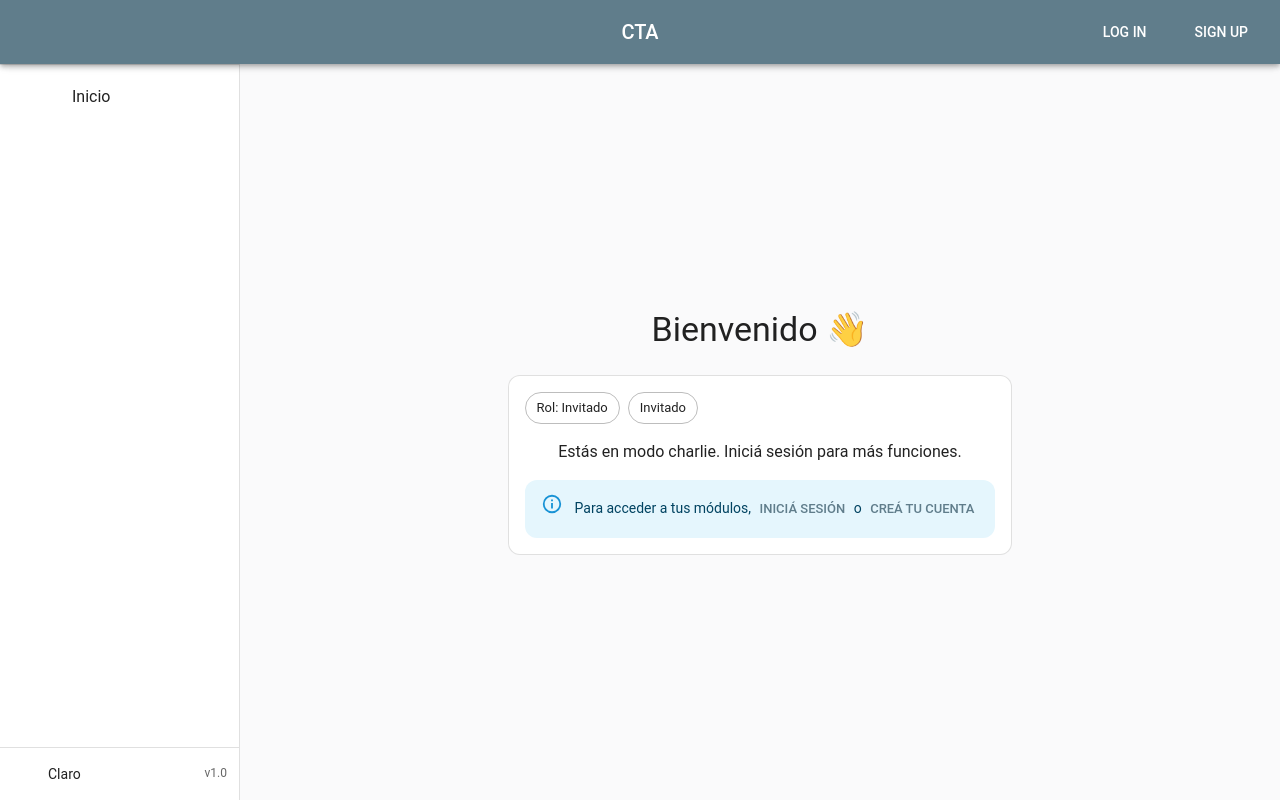
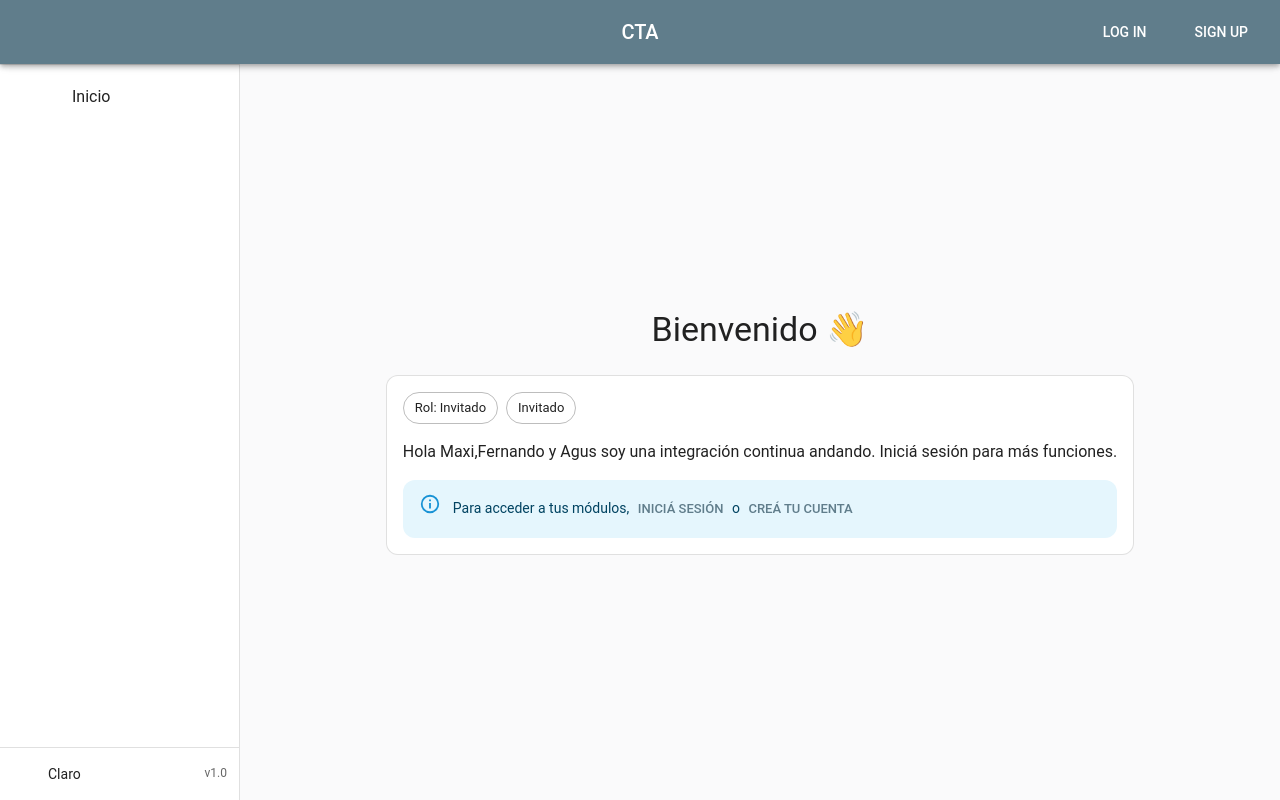
Before and after one commit to CTAOrga/CTA_front, a React (Vite) app: page / in a window 1280 px wide. Built offline with nearby package versions, Linux system fonts and the light colour scheme; some icons are missing.

Commit message:
cambio de muestra

```diff
--- a/src/pages/Home.jsx
+++ b/src/pages/Home.jsx
@@ -32,7 +32,7 @@ const ROLE_UI = {
   guest: {
     label: "Invitado",
     color: "default",
-    message: "Estás en modo charlie. Iniciá sesión para más funciones.",
+    message: "Hola Maxi,Fernando y Agus soy una integración continua andando. Iniciá sesión para más funciones.",
   },
 };
 
```
